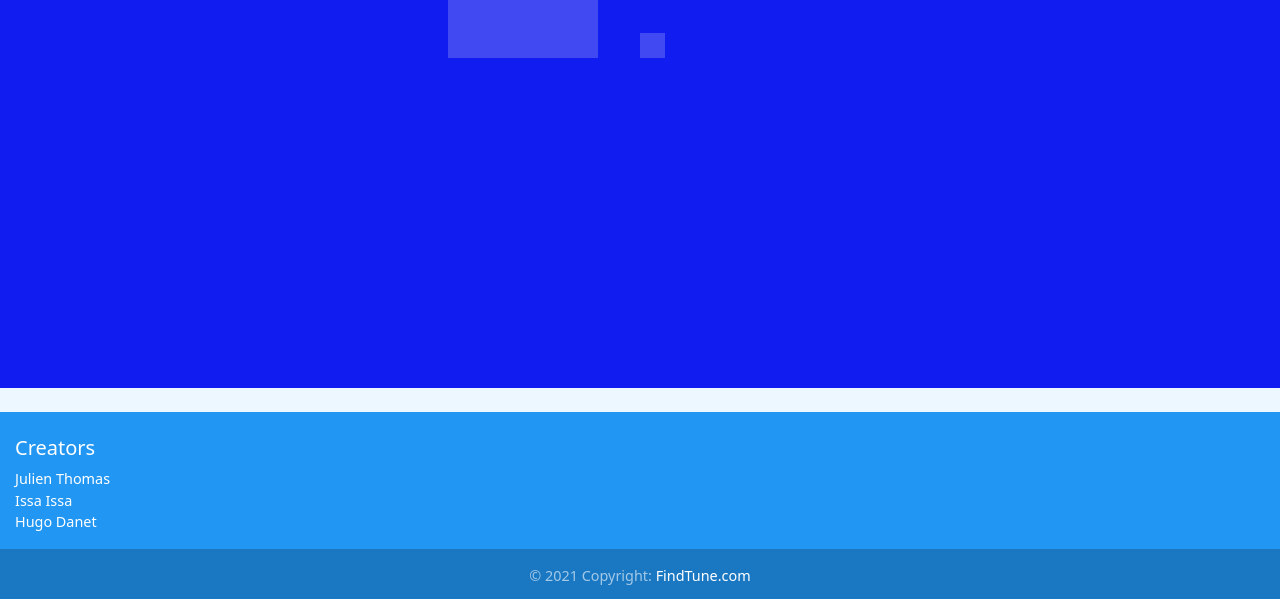
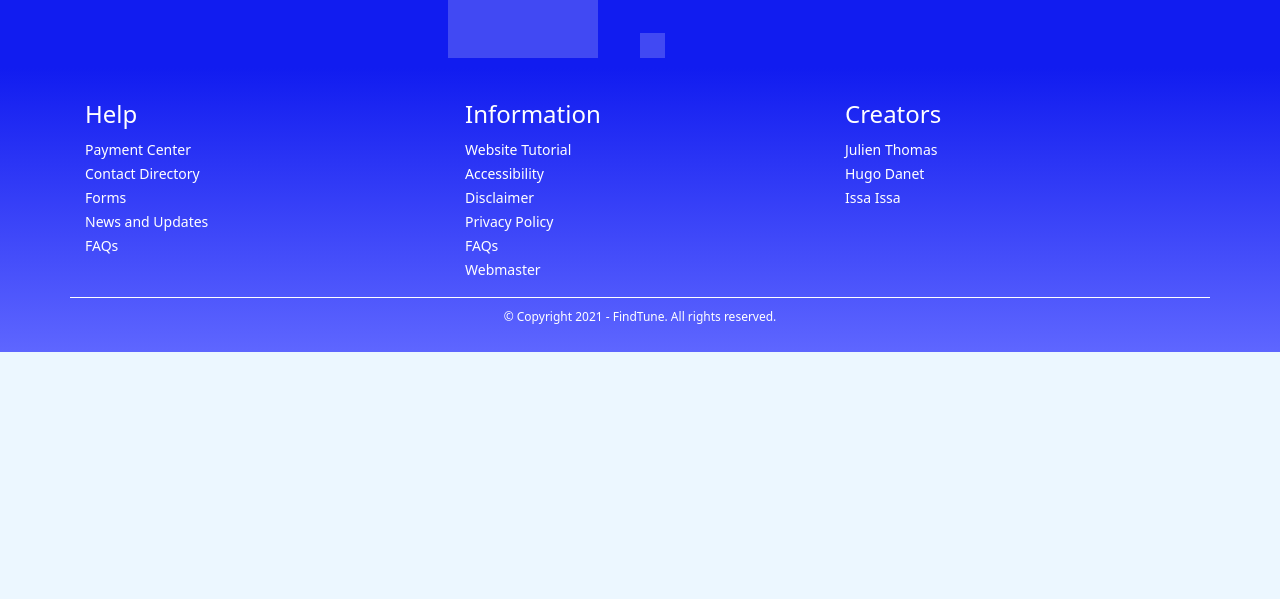
Before and after one commit to julien-devatom/findtune.com, a React (Create React App) app: page / in a window 1280 px wide. Shown: the part 892-1491 px from the top of the page. After the commit the page ends 1244 px from the top, so only its background shows below. Built offline with nearby package versions, Linux system fonts and the light colour scheme; a web font is replaced by a local one.

Commit message:
Added beautiful footer + little problem of repsonsiveness

```diff
--- a/src/App.js
+++ b/src/App.js
@@ -25,7 +25,6 @@ import 'mdbreact/dist/css/mdb.css'
 function App() {
   return (
       <Router>
-        <div>
           <div class="area" >
             <ul class="circles">
                     <sub></sub>
@@ -38,7 +37,8 @@ function App() {
                     <sub></sub>
                     <sub></sub>
                     <sub></sub>
-                    <Navbar />
+            </ul>
+          <Navbar />
           <div className="multi-action-button">
             <MultiActionButton />
           </div>
@@ -68,8 +68,6 @@ function App() {
               <Home />
             </Route>
           </Switch>
-        </ul>
-        </div>
         </div>
         <Footer />
       </Router>
--- a/src/app.css
+++ b/src/app.css
@@ -1,12 +1,8 @@
 .multi-action-button{
     position: fixed;
-    right: 70px;
-    bottom: 55px;
+    right: 100px;
+    bottom: 60px;
     z-index: 9999;
-}
-
-#app div{
-    height:100%
 }
 
 *{
@@ -18,7 +14,7 @@
     background: #111cf0;
     background: -webkit-linear-gradient(to left, #d3d5ff, #4e54c8);
     width: 100%;
-    height: 160vh;
+    height: 120vh;
 }
 
 .circles{
--- /dev/null
+++ b/src/assets/css/components/footer.css
@@ -0,0 +1,30 @@
+
+/*FOOTER*/
+
+footer {
+    background: #111cf0;
+    background: linear-gradient(180deg, #111cf0, #5e66ff);
+    color: white;
+  }
+
+  footer a {
+    color: #fff;
+    font-size: 14px;
+    transition-duration: 0.2s;
+  }
+
+  footer a:hover {
+    color: #FA944B;
+    text-decoration: none;
+  }
+
+  .copy {
+    font-size: 12px;
+    padding: 10px;
+    border-top: 1px solid #FFFFFF;
+  }
+
+  .footer-middle {
+    padding-top: 2em;
+    color: white;
+  }
--- a/src/assets/css/components/header.css
+++ b/src/assets/css/components/header.css
@@ -1,10 +1,10 @@
 @import url('https://fonts.googleapis.com/css?family=Exo:400,700');
 
 .header{
-    width: 100vw;
     height: 100vw;
+    width: 100vh;
+
 }
-
 
 .context {
     width: 100%;
--- a/src/components/Footer.js
+++ b/src/components/Footer.js
@@ -1,34 +1,56 @@
 import React from "react";
-import { MDBCol, MDBContainer, MDBRow, MDBFooter } from "mdbreact";
+import '../assets/css/components/footer.css'
 
-const Footer = () => {
-  return (
-    <MDBFooter color="blue" className="font-small pt-4 mt-4">
-      <MDBContainer fluid className="text-center text-md-left">
-        <MDBRow>
-          <MDBCol md="6">
-            <h5 className="title">Creators</h5>
-            <ul>
-              <li className="list-unstyled">
-                <a href="https://www.linkedin.com/in/julien-thomas-48b227173/">Julien Thomas</a>
-              </li>
-              <li className="list-unstyled">
-                <a href="#!">Issa Issa</a>
-              </li>
-              <li className="list-unstyled">
-                <a href="https://www.linkedin.com/in/hugo-danet/">Hugo Danet</a>
-              </li>
+export default function Footer() {
+
+  return(
+    <footer class="mainfooter" role="contentinfo">
+    <div class="footer-middle">
+    <div class="container">
+      <div class="row">
+        <div class="col-md-4 col-sm-6">
+          <div class="footer-pad">
+            <h4>Help</h4>
+            <ul class="list-unstyled">
+              <li><a href="#"></a></li>
+              <li><a href="#">Payment Center</a></li>
+              <li><a href="#">Contact Directory</a></li>
+              <li><a href="#">Forms</a></li>
+              <li><a href="#">News and Updates</a></li>
+              <li><a href="#">FAQs</a></li>
             </ul>
-          </MDBCol>
-        </MDBRow>
-      </MDBContainer>
-      <div className="footer-copyright text-center py-3">
-        <MDBContainer fluid>
-          &copy; {new Date().getFullYear()} Copyright: <a href="https://www.futurelienewbversfindtune.com"> FindTune.com </a>
-        </MDBContainer>
+          </div>
+        </div>
+        <div class="col-md-4 col-sm-6">
+          <div class="footer-pad">
+            <h4>Information</h4>
+            <ul class="list-unstyled">
+              <li><a href="#">Website Tutorial</a></li>
+              <li><a href="#">Accessibility</a></li>
+              <li><a href="#">Disclaimer</a></li>
+              <li><a href="#">Privacy Policy</a></li>
+              <li><a href="#">FAQs</a></li>
+              <li><a href="#">Webmaster</a></li>
+            </ul>
+          </div>
+        </div>
+        <div class="col-md-4">
+          <h4>Creators</h4>
+          <ul class="list-unstyled">
+              <li><a href="https://www.linkedin.com/in/julien-thomas-48b227173/">Julien Thomas</a></li>
+              <li><a href="https://www.linkedin.com/in/hugo-danet/">Hugo Danet</a></li>
+              <li><a href="#">Issa Issa</a></li>
+            </ul>
       </div>
-    </MDBFooter>
-  );
+      </div>
+    <div class="row">
+      <div class="col-md-12 copy">
+        <p class="text-center">&copy; Copyright 2021 - FindTune.  All rights reserved.</p>
+      </div>
+    </div>
+    </div>
+    </div>
+  </footer>
+
+  )
 }
-
-export default Footer;
--- a/src/components/MultiActionButton.js
+++ b/src/components/MultiActionButton.js
@@ -17,7 +17,7 @@ export class MultiActionButton extends Component {
   ]
 
   render() {
-    return <FloatingButtons buttonType='plus' degree={360} dimension={60} buttonsList={this.buttonsList}  top={'calc(50% - 25px)'} left={'5%'} direction="up" />
+    return <FloatingButtons buttonType='plus' degree={360} dimension={65} buttonsList={this.buttonsList}  top={'calc(50% - 25px)'} left={'5%'} direction="up" />
   }
 }
 
--- a/src/pages/Bands.js
+++ b/src/pages/Bands.js
@@ -73,36 +73,12 @@ export default function Bands () {
             }
         }
 
-        const band4={
-            id:4,
-            name: "Greateful Dead",
-            img_url: "https://julienthomasfeatures.s3.eu-west-3.amazonaws.com/band.svg",
-            artists:{
-                1: {
-                    id:1,
-                    name: "Julien",
-                    img_url: "https://julienthomasfeatures.s3.eu-west-3.amazonaws.com/logo.png"
-                },
-                2: {
-                    id:2,
-                        name: "Hugo",
-                    img_url: "https://julienthomasfeatures.s3.eu-west-3.amazonaws.com/logo.png"
-                },
-                3: {
-                    id:3,
-                    name: "Issa",
-                    img_url: "https://julienthomasfeatures.s3.eu-west-3.amazonaws.com/logo.png"
-                }
-            }
-        }
-
     return(
         <div>
             <section className="container mt-4">
                 <BandCard band={band1} />
                 <BandCard band={band2} />
                 <BandCard band={band3} />
-                <BandCard band={band4} />
             </section>
         </div>
     )
```
